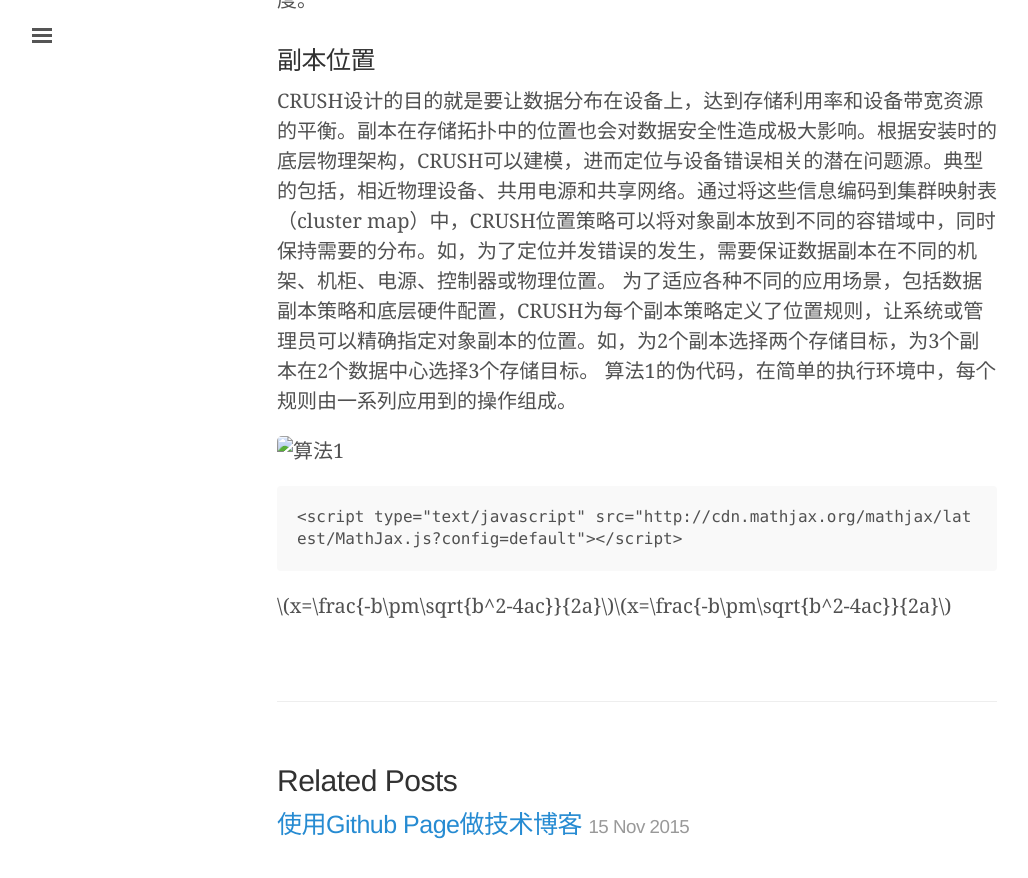
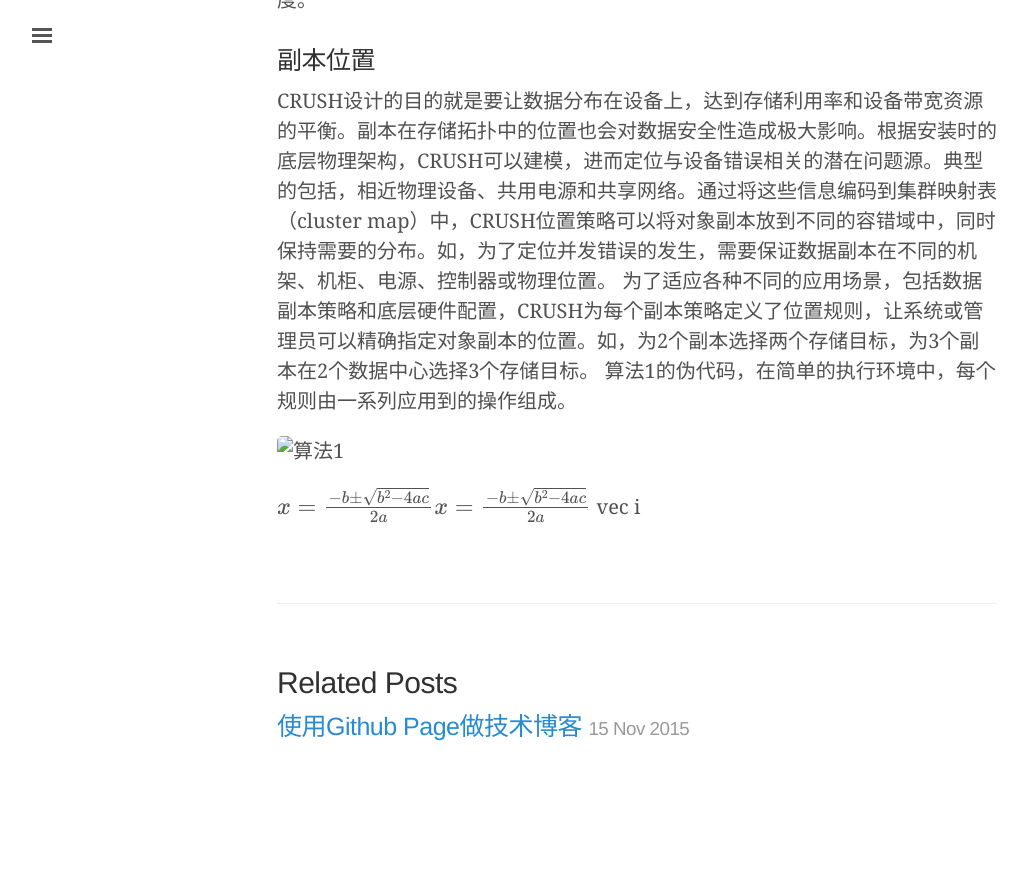
Before and after one commit to dlworld/dlworld.github.io, a Jekyll site: the page built from _posts/2015-11-17-CRUSH.md, in a window 1280 px wide and 900 px high, scrolled down 3119 px. Shown: the top 878 px of the window, without its empty margins (3-1031 px from the left). Built offline with Jekyll 4.4.1, drawn with Linux system fonts in a browser that asks for light colours; formulas are drawn with MathJax 3; comment, search, counter and statistics services are not loaded; after the commit the page ends 3922 px from its top, so only the background shows below that.

Commit message:
修改：     _posts/2015-11-17-CRUSH.md

````diff
--- a/_posts/2015-11-17-CRUSH.md
+++ b/_posts/2015-11-17-CRUSH.md
@@ -38,8 +38,6 @@ CRUSH设计的目的就是要让数据分布在设备上，达到存储利用率
 
 ![算法1](../images/crush-alg1.jpg)
 
-```
 <script type="text/javascript" src="http://cdn.mathjax.org/mathjax/latest/MathJax.js?config=default"></script>
-```
-<script src="ASCIIMathML.js"></script>
 $$x=\frac{-b\pm\sqrt{b^2-4ac}}{2a}$$\\(x=\frac{-b\pm\sqrt{b^2-4ac}}{2a}\\)
+vec i
````
